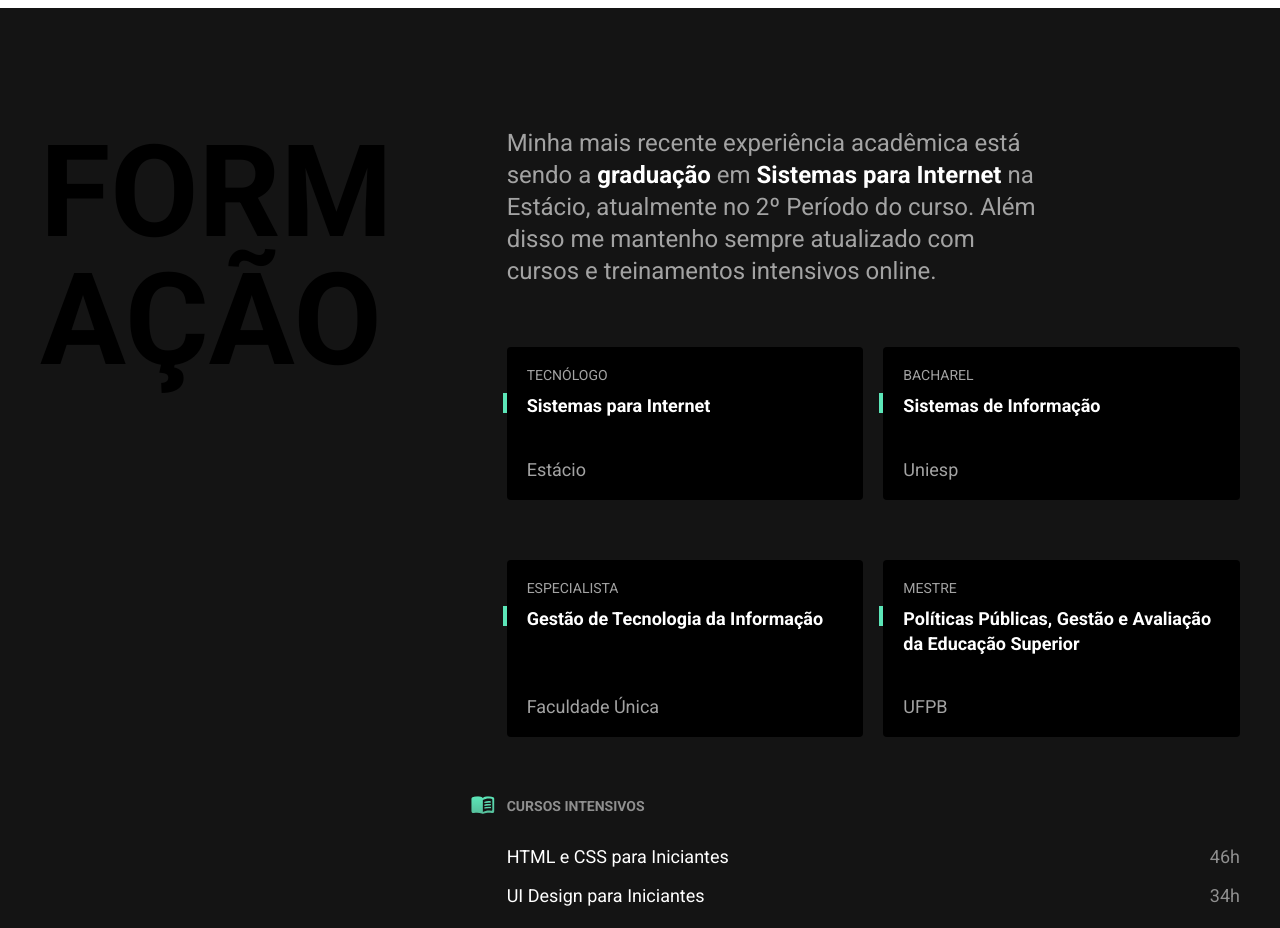
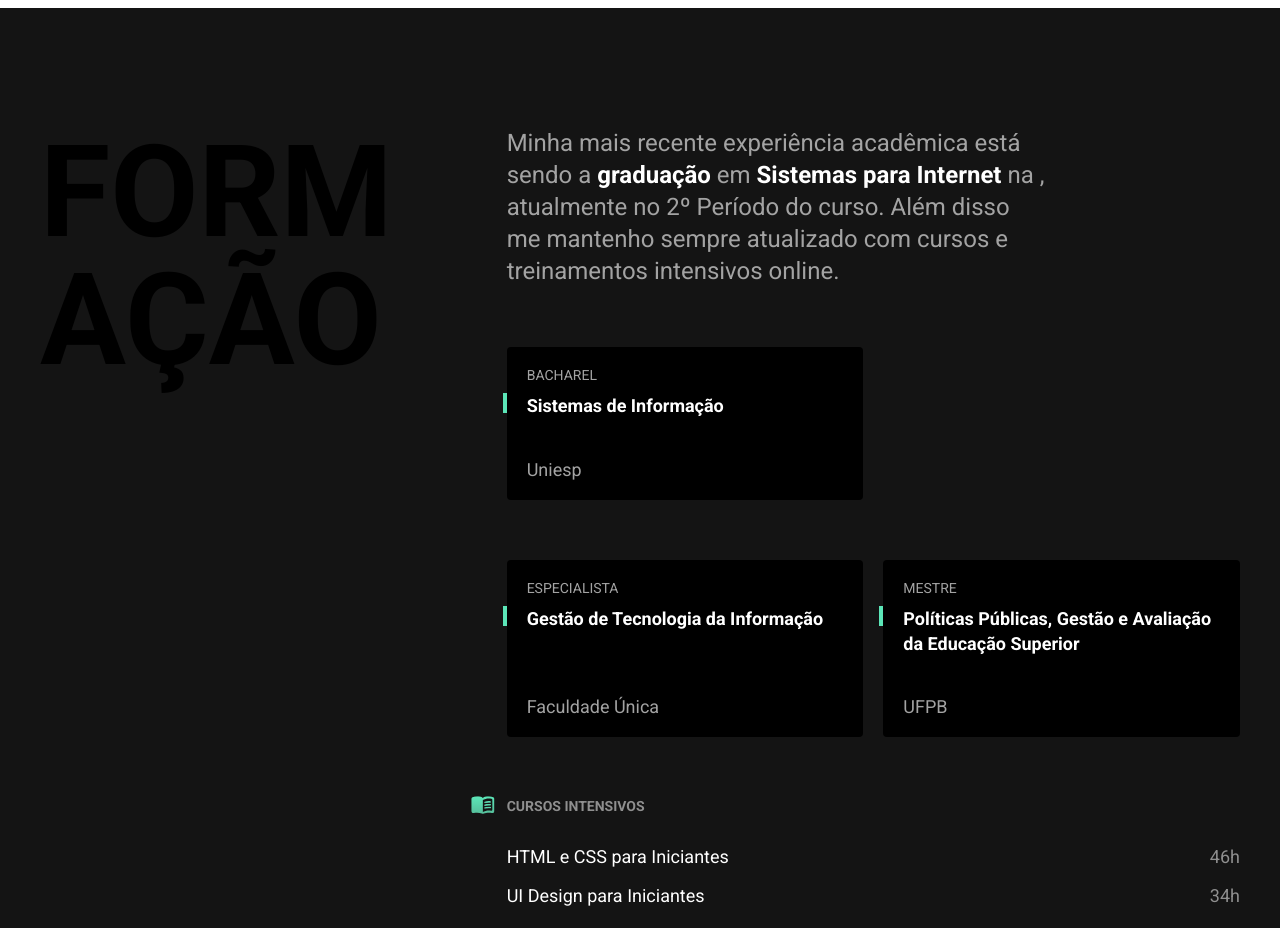
Before and after one commit to RenatoStosl/RenatoStosl.github.io, a plain HTML site: page index.html in a window 1280 px wide. Shown: the part 1320-2248 px from the top of the page. Drawn offline with Linux system fonts and the light colour scheme.

Commit message:
Update index.html

```diff
--- a/index.html
+++ b/index.html
@@ -128,14 +128,11 @@
 
       <div>
         <p class="formacao__texto">
-          Minha mais recente experiência acadêmica está sendo a <strong>graduação</strong> em <strong>Sistemas para Internet</strong> na Estácio, atualmente no 2º Período do curso. Além disso me mantenho sempre atualizado com cursos e treinamentos intensivos online.
+          Minha mais recente experiência acadêmica está sendo a <strong>graduação</strong> em <strong>Sistemas para Internet</strong> na
+          , atualmente no 2º Período do curso. Além disso me mantenho sempre atualizado com cursos e treinamentos intensivos online.
         </p>
         <ul class="faculdade__lista">
-          <li class="faculdade">
-            <span class="faculdade-tipo">Tecnólogo</span>
-            <h3 class="faculdade-curso">Sistemas para Internet</h3>
-            <span class="faculdade-instituicao">Estácio</span>
-          </li>
+
           <li class="faculdade">
             <span class="faculdade-tipo">Bacharel</span>
             <h3 class="faculdade-curso">Sistemas de Informação</h3>
```
